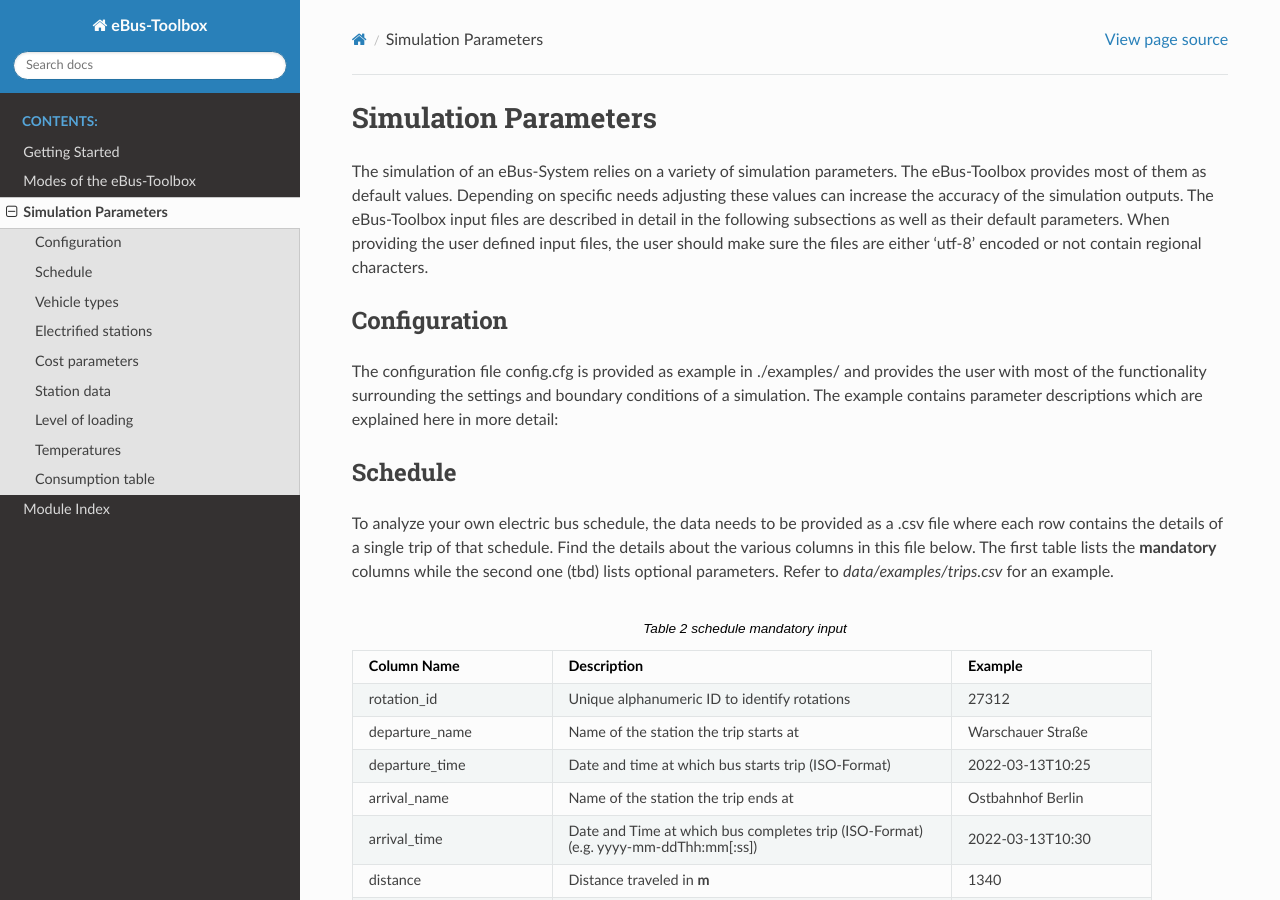
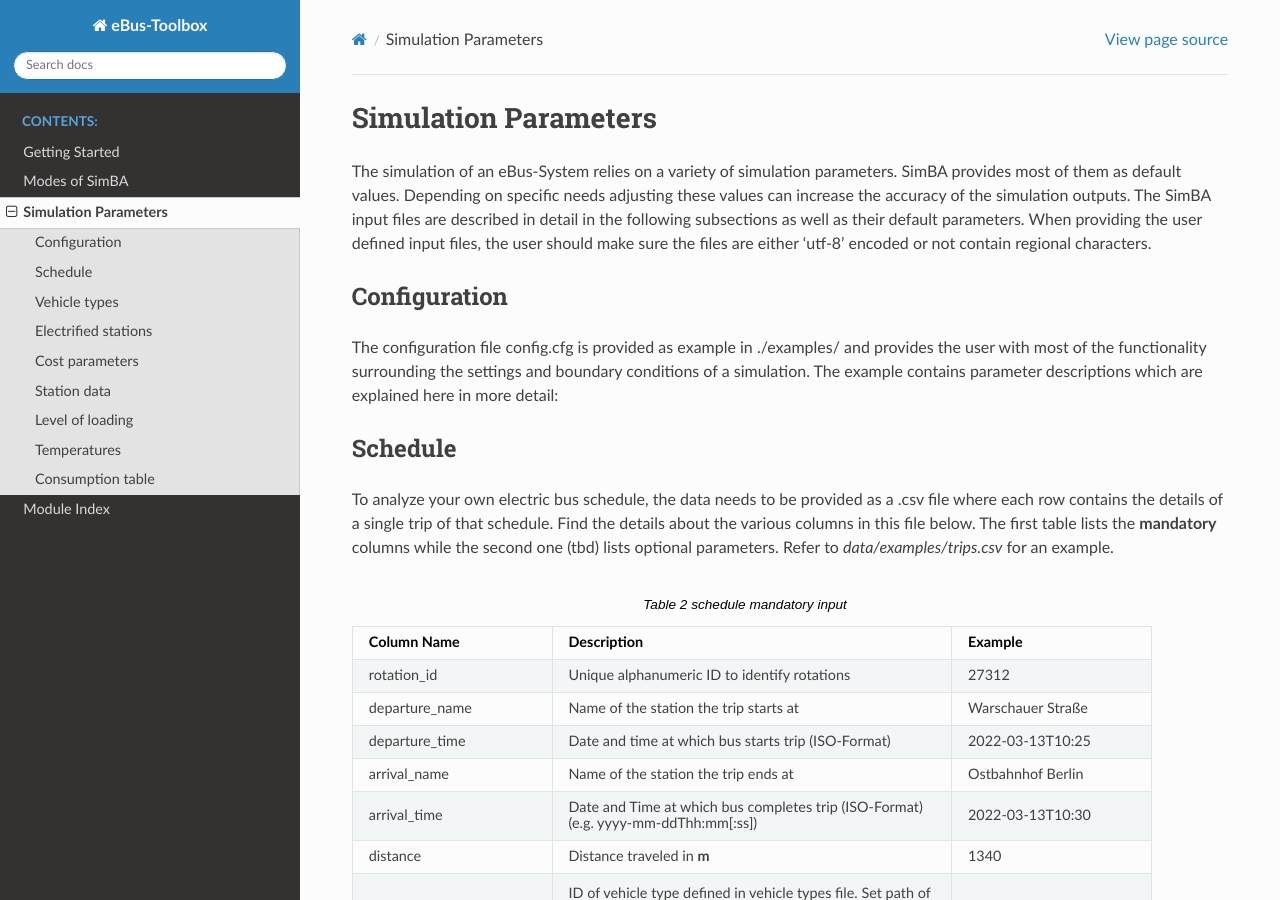
Before and after one commit to rl-institut/SimBA, a Sphinx documentation site: the page built from docs/source/simulation_parameters.rst, in a window 1280 px wide and 900 px high. Built offline with Sphinx 7.4.7 and the Read the Docs theme 2.0.0, drawn with Linux system fonts in a browser that asks for light colours; some of the changed text lies outside the part shown.

Commit message:
change name to SimBA in rtd text

```diff
--- a/docs/source/getting_started.rst
+++ b/docs/source/getting_started.rst
@@ -4,7 +4,7 @@
 Getting Started
 ===============
 
-The eBus-Toolbox assists the user in analysing and optimising electrified bus fleets and schedules.
+SimBA assists the user in analysing and optimising electrified bus fleets and schedules.
 
 .. Without creating links like in the line below, subpages go missing from the sidebar
 
@@ -24,7 +24,7 @@
 
 The repo provides an example for each necessary input file, so the example case can be executed without the need for the user to provide any data themselves.
 
-To run the eBus-Toolbox with your own `schedule.csv` (see :ref:`schedule`)) file and default configurations run
+To run SimBA with your own `schedule.csv` (see :ref:`schedule`)) file and default configurations run
 
 ``python -m ebus_toolbox --input_schedule path/to/schedule.csv``
 
@@ -41,7 +41,7 @@
     :alt:  ebus_toolbox_modules
     :width: 600
 
-    Modules of the eBus-Toolbox
+    Modules of the SimBA
 
 :numref:`figure_ebus_toolbox_modules` shows how the different modules work together to calculate the scenario. Optionally different optimizations can be used or even chained together. The output of the simulation is locally saved and consists of the vehicle socs, summaries for each rotation, estimated costs for vehicles, infrastructure and operation as well as station specific electric loads, utilization rates and other key performance indicators. Some of them can be plotted automatically and can be seen in :numref:`ebus_toolbox_default_plot`
 
--- a/docs/source/index.rst
+++ b/docs/source/index.rst
@@ -6,7 +6,7 @@
 .. image:: https://user-images.githubusercontent.com/104760879/217226792-4297d3c8-8a7c-45ad-894f-5efd03031f49.png
     :alt: ebus_toolbox_logo
 
-Welcome to the eBus-Toolbox's documentation!
+Welcome to SimBA's documentation!
 ============================================
 
 This toolbox extends the functionality of the Open Source simulation tool SpiceEV to facilitate eBus feasibility studies in Python.
--- a/docs/source/simulation_parameters.rst
+++ b/docs/source/simulation_parameters.rst
@@ -4,8 +4,8 @@
 =====================
 
 The simulation of an eBus-System relies on a variety of simulation parameters.
-The eBus-Toolbox provides most of them as default values. Depending on specific needs adjusting
-these values can increase the accuracy of the simulation outputs. The eBus-Toolbox input files are described
+SimBA provides most of them as default values. Depending on specific needs adjusting
+these values can increase the accuracy of the simulation outputs. The SimBA input files are described
 in detail in the following subsections as well as their default parameters.
 When providing the user defined input files, the user should make sure the files are either 'utf-8'
 encoded or not contain regional characters.
@@ -131,4 +131,4 @@
 
 Consumption table
 -----------------
-The consumption table can be referenced in the :ref:`vehicle_types` file. Instead of constant consumption the eBus-Toolbox uses provided temperatures, level of loadings, mean speeds, average inclines and the vehicle type to interpolate the consumption value from this data table. Level of loading and temperatures are read from the :ref:`schedule` if the trips provide them. If they are missing from the schedule, they are looked up from the files :ref:`level_of_loading` and :ref:`temperature_data`. The average incline is calculated from :ref:`station_geo_data` and the mean speed is calculated by using the departure and arrival time and distance provided by the schedule.
+The consumption table can be referenced in the :ref:`vehicle_types` file. Instead of constant consumption SimBA uses provided temperatures, level of loadings, mean speeds, average inclines and the vehicle type to interpolate the consumption value from this data table. Level of loading and temperatures are read from the :ref:`schedule` if the trips provide them. If they are missing from the schedule, they are looked up from the files :ref:`level_of_loading` and :ref:`temperature_data`. The average incline is calculated from :ref:`station_geo_data` and the mean speed is calculated by using the departure and arrival time and distance provided by the schedule.
```
Also changed, not shown: docs/source/modes.rst (+10 -10 lines).
